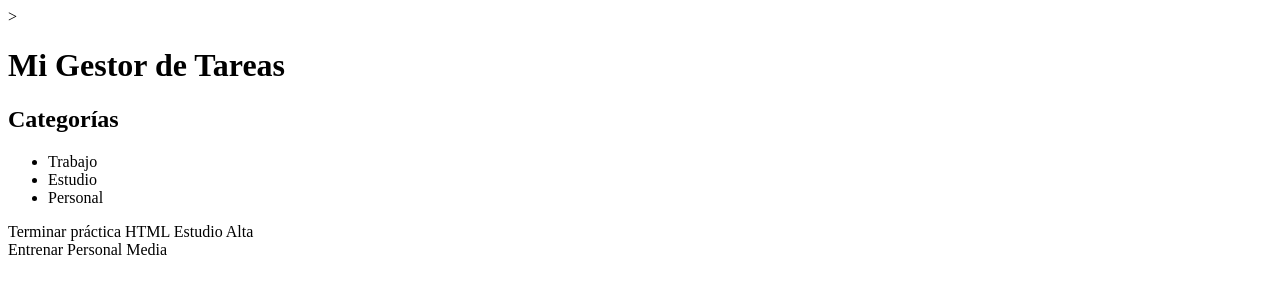
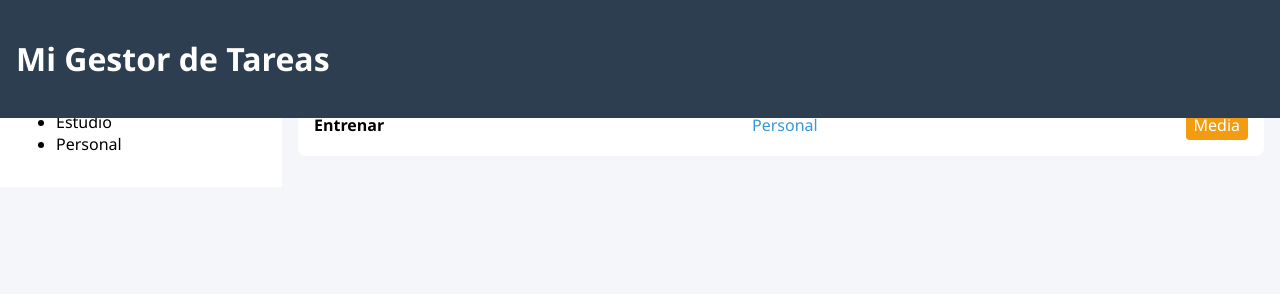
Before and after one commit to NicolasTibu/taskflow-project, a plain HTML site: page index.html in a window 1280 px wide. Drawn offline with Linux system fonts and the light colour scheme.

Commit message:
Add files via upload

```diff
--- a/index.html
+++ b/index.html
@@ -3,11 +3,11 @@
 <head>
     <meta charset="UTF-8">
     <title>Lista de Tareas</title>
-    <link re="stylesheet" href="style.css">
+    <link rel="stylesheet" href="style.css">
 </head>
 <body>
 
-><header>
+<header>
     <h1>Mi Gestor de Tareas</h1>
 </header>
 
```
